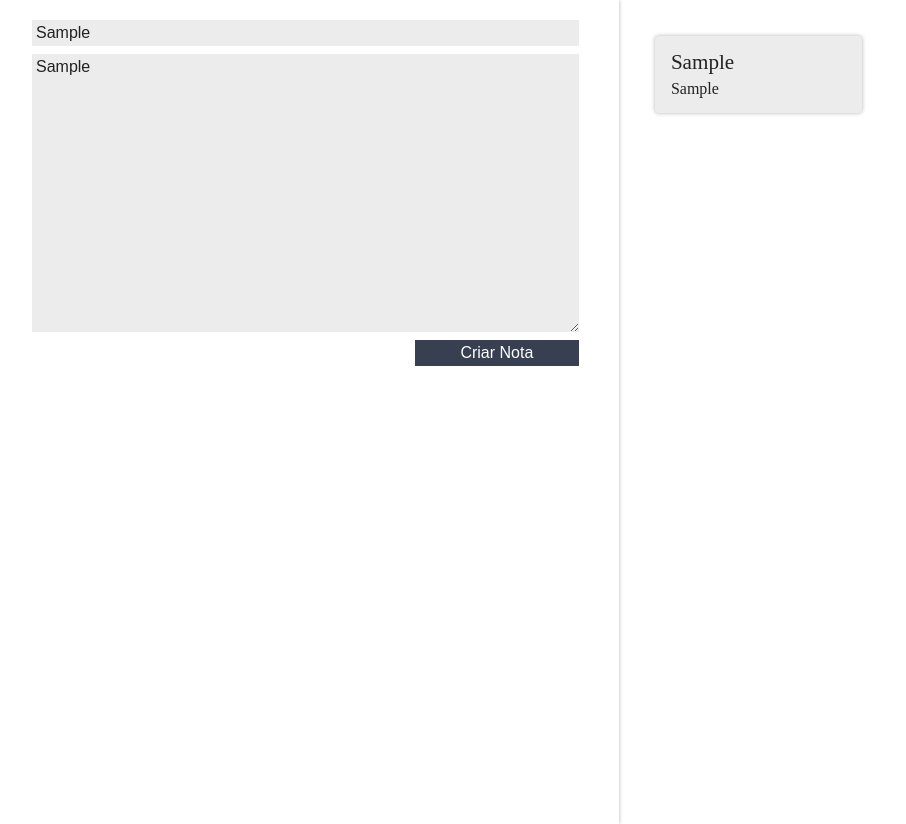
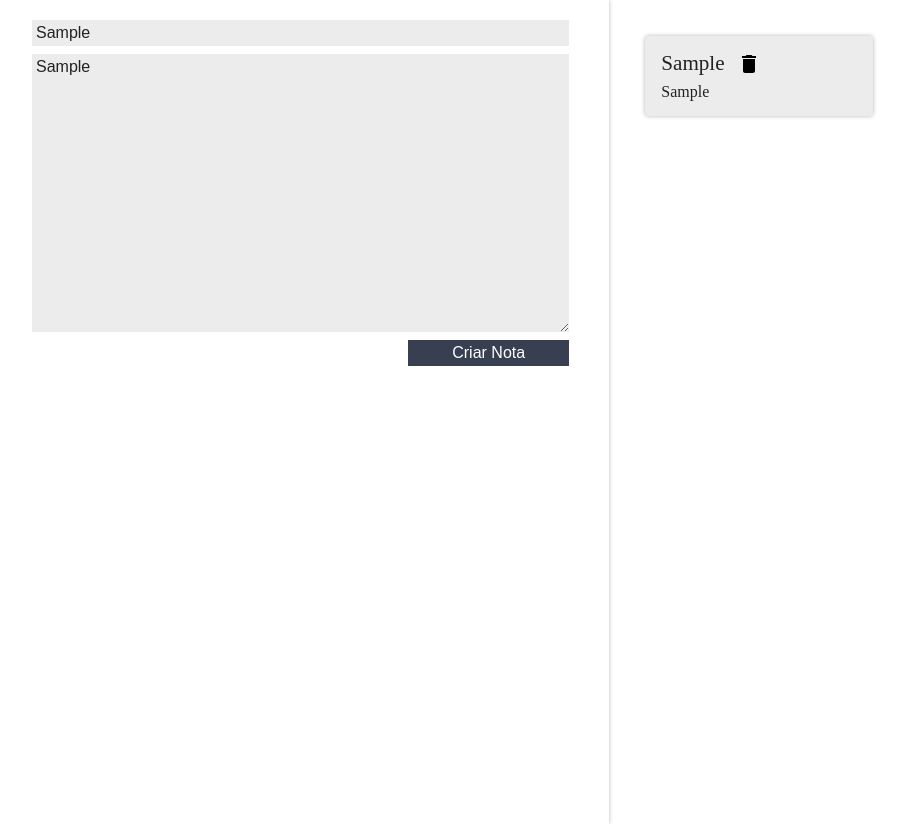
Before and after one commit to limanatalia/react-js-ll, a React (Create React App) app: page / in a window 1280 px wide. Both pictures are taken after typing "Sample", "Sample" into the empty fields and a click on the button "Criar Nota". Shown: the whole page, without its empty margins (8-914 px from the left). Built offline with nearby package versions, Linux system fonts and the light colour scheme; the HTML template or start-up script is replaced by a standard one.

Commit message:
importando SGVs

```diff
--- a/src/components/CardNota/CardNota.jsx
+++ b/src/components/CardNota/CardNota.jsx
@@ -1,11 +1,14 @@
 import React, { Component } from "react";
 import "./estilo.css";
+import {ReactComponent as DeleteSVG} from "../../assets/img/delete.svg";
+
 class CardNota extends Component {
   render() {
     return (
       <section className="card-nota">
         <header className="card-nota_cabecalho">
           <h3 className="card-nota_titulo">{this.props.titulo}</h3>
+          <DeleteSVG/>
         </header>
         <p className="card-nota_texto">{this.props.texto}</p>
       </section>
```
Also changed, not shown: src/assets/img/delete.svg (added).
